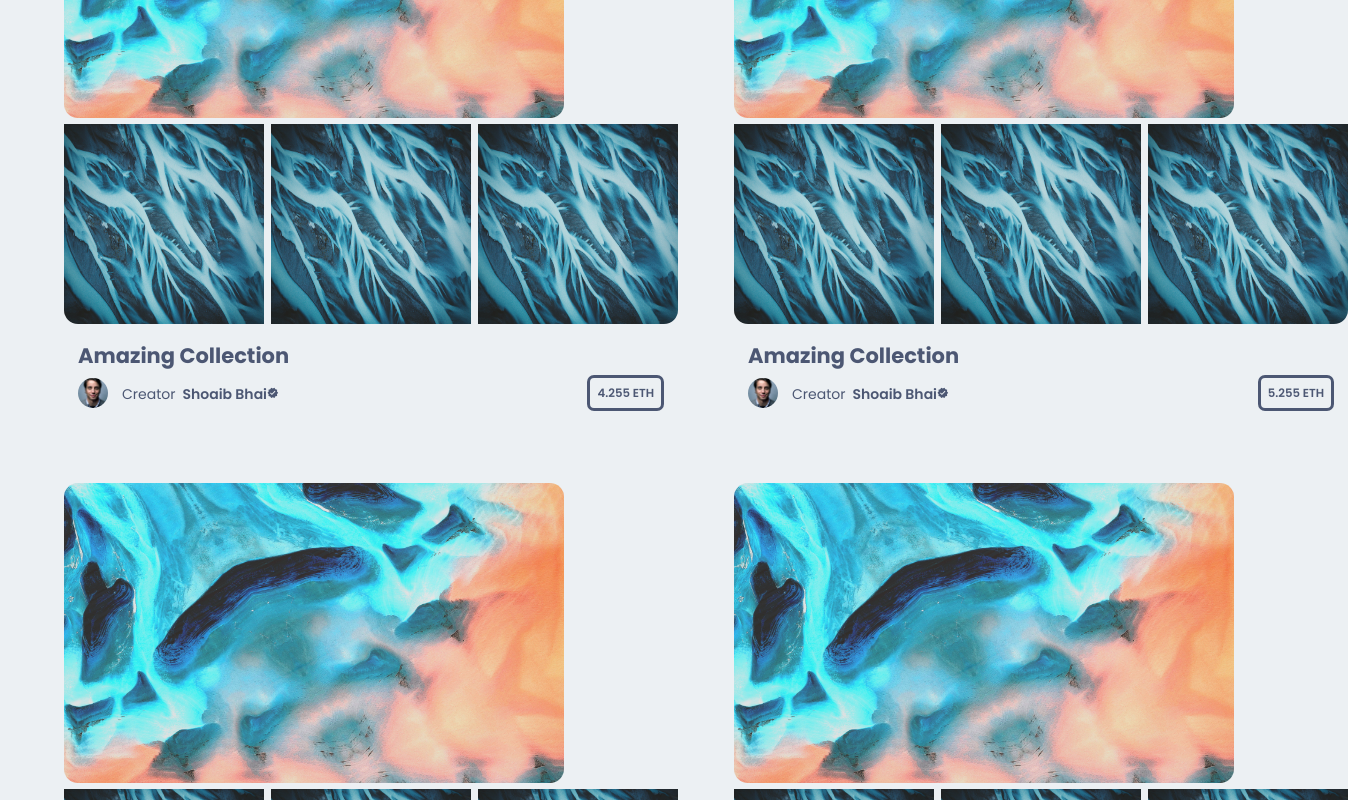
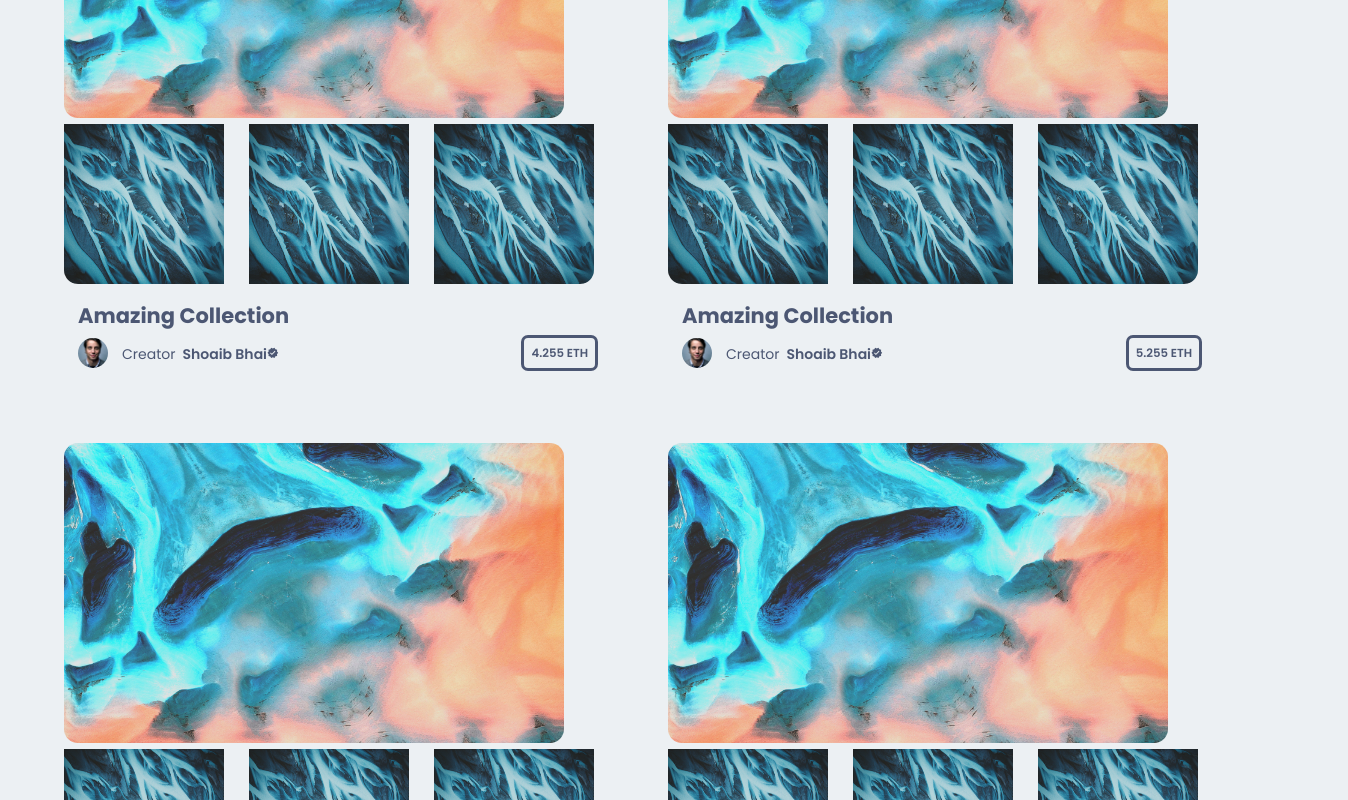
Before and after one commit to mmbarbas/Opensea_2.0, a Next.js app in the folder Client/client_market/: page / in a window 1280 px wide. Shown: the part 3020-3820 px from the top of the page, 1348 px wide, since content can reach past the window. Built offline with nearby package versions, Linux system fonts and the light colour scheme.

Commit message:
align images

```diff
--- a/Client/client_market/components/Collection/DaysComponents/DaysComponents.jsx
+++ b/Client/client_market/components/Collection/DaysComponents/DaysComponents.jsx
@@ -15,9 +15,9 @@ const DaysComponents = ({el,i}) => {
           <Image src={images.creatorbackground1} className={Style.daysComponent_box_img_img} alt="profile background" width={500} height={300} />
         </div>
         <div className={Style.daysComponent_box_profile}>
-          <Image src={images.creatorbackground2} className={Style.daysComponent_box_img_1} alt="profile" width={200} height={200} />
-          <Image src={images.creatorbackground2} className={Style.daysComponent_box_img_2} alt="profile" width={200} height={200} />
-          <Image src={images.creatorbackground2} className={Style.daysComponent_box_img_3} alt="profile" width={200} height={200} />
+          <Image src={images.creatorbackground2} className={Style.daysComponent_box_img_1} alt="profile" width={160} height={160} />
+          <Image src={images.creatorbackground2} className={Style.daysComponent_box_img_2} alt="profile" width={160} height={160} />
+          <Image src={images.creatorbackground2} className={Style.daysComponent_box_img_3} alt="profile" width={160} height={160} />
         </div>
         <div className={Style.daysComponent_box_title}>
           <h2>Amazing Collection</h2>
```
